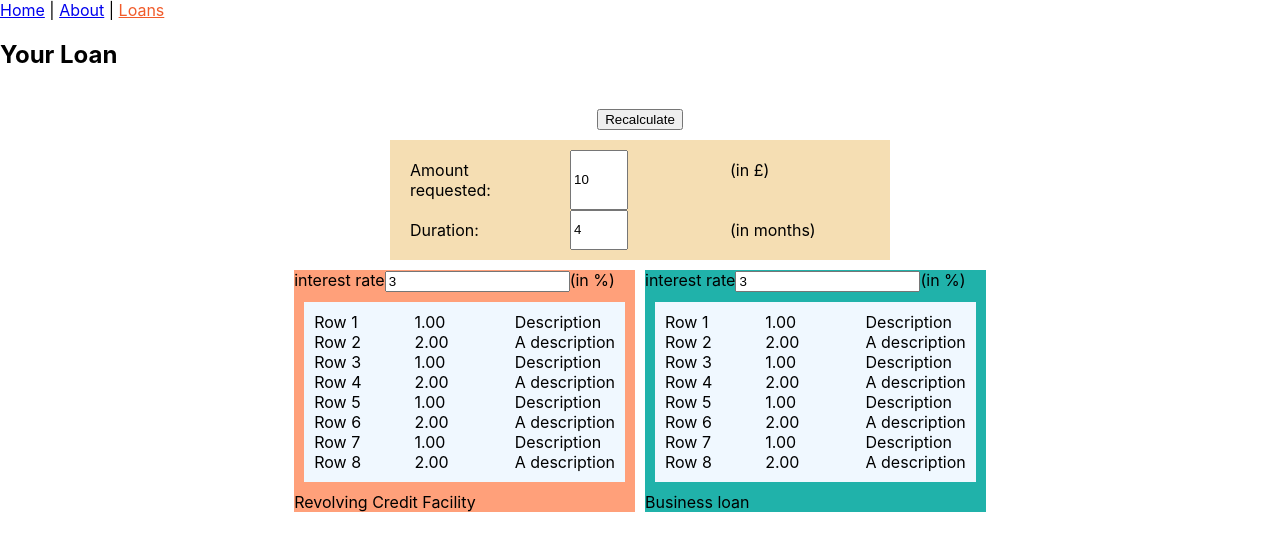
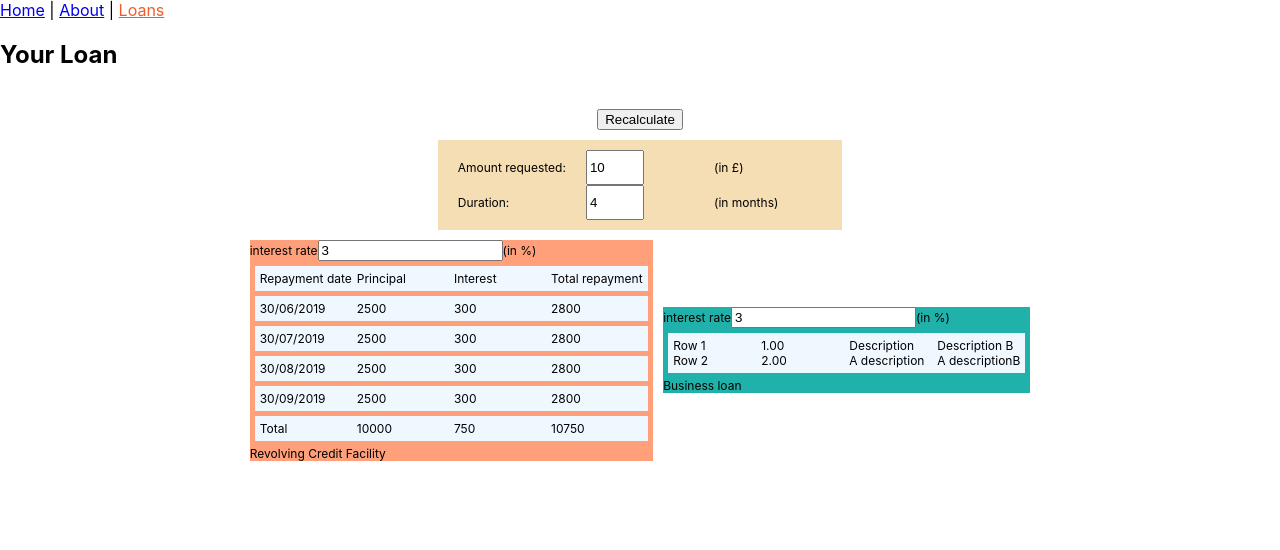
Before and after one commit to MarceloBarrera/brewery-app, a React (Create React App) app: page /loans in a window 1280 px wide. Shown: the top 550 px of the page. Built offline with nearby package versions, Linux system fonts and the light colour scheme.

Commit message:
loans - split into 2 components, utils created for calculations and display to table

```diff
--- a/src/components/loans/Loans.css
+++ b/src/components/loans/Loans.css
@@ -5,6 +5,7 @@
   height: 100px;
   padding: 20px;
   align-items: center;
+  font-size: 12px;
 }
 
 .loan-request {
@@ -49,9 +50,10 @@
 
 .loan-calculations .loan-table {
   display: grid;
-  grid-template-columns: 1fr 1fr 1fr;
+  grid-template-columns: 1fr 1fr 1fr 1fr;
   max-width: 480px;
-  padding: 10px;
+  padding: 5px;
   background-color: aliceblue;
-  margin: 10px;
+  margin: 5px;
+  column-gap: 5px;
 }
--- a/src/components/loans/Loans.tsx
+++ b/src/components/loans/Loans.tsx
@@ -1,4 +1,7 @@
+import BusinessLoans from "./businessLoan/BusinessLoan";
+import RevolvingCreditFacility from "./revolvingCreditFacility/RevolvingCreditFacility";
 import "./Loans.css";
+
 const Loans = () => (
   <>
     <h2>Your Loan</h2>
@@ -16,92 +19,8 @@ const Loans = () => (
       </div>
 
       <div className="loan-calculations">
-        <div style={{ backgroundColor: "lightsalmon" }}>
-          <div>
-            <label>interest rate</label>
-            <input
-              type="number"
-              name="interestRateRcf"
-              defaultValue="3"
-            ></input>
-            <span>(in %)</span>
-          </div>
-          <div className="loan-table">
-            <div>Row 1</div>
-            <div>1.00</div>
-            <div>Description</div>
-
-            <div>Row 2</div>
-            <div>2.00</div>
-            <div>A description</div>
-
-            <div>Row 3</div>
-            <div>1.00</div>
-            <div>Description</div>
-
-            <div>Row 4</div>
-            <div>2.00</div>
-            <div>A description</div>
-
-            <div>Row 5</div>
-            <div>1.00</div>
-            <div>Description</div>
-
-            <div>Row 6</div>
-            <div>2.00</div>
-            <div>A description</div>
-
-            <div>Row 7</div>
-            <div>1.00</div>
-            <div>Description</div>
-
-            <div>Row 8</div>
-            <div>2.00</div>
-            <div>A description</div>
-          </div>
-          <div>Revolving Credit Facility</div>
-        </div>
-        <div style={{ backgroundColor: "lightseagreen" }}>
-          <div>
-            <label>interest rate</label>
-            <input type="number" name="interestRateBl" defaultValue="3"></input>
-            <span>(in %)</span>
-          </div>
-          <div className="loan-table">
-            <div>Row 1</div>
-            <div>1.00</div>
-            <div>Description</div>
-
-            <div>Row 2</div>
-            <div>2.00</div>
-            <div>A description</div>
-
-            <div>Row 3</div>
-            <div>1.00</div>
-            <div>Description</div>
-
-            <div>Row 4</div>
-            <div>2.00</div>
-            <div>A description</div>
-
-            <div>Row 5</div>
-            <div>1.00</div>
-            <div>Description</div>
-
-            <div>Row 6</div>
-            <div>2.00</div>
-            <div>A description</div>
-
-            <div>Row 7</div>
-            <div>1.00</div>
-            <div>Description</div>
-
-            <div>Row 8</div>
-            <div>2.00</div>
-            <div>A description</div>
-          </div>
-          <div>Business loan</div>
-        </div>
+        <RevolvingCreditFacility amountRequested={10000} duration={4} />
+        <BusinessLoans amountRequested={10000} duration={4} />
       </div>
     </div>
   </>
--- /dev/null
+++ b/src/components/loans/businessLoan/BusinessLoan.tsx
@@ -0,0 +1,45 @@
+import { useState } from "react";
+import "../../loans/Loans.css";
+
+const BusinessLoans = ({
+  amountRequested,
+  duration,
+  interestRate = 3,
+}: {
+  amountRequested: number;
+  duration: number;
+  interestRate?: number;
+}) => {
+  const [interest, setInterest] = useState(interestRate);
+  const handleChange = (event: any) => {
+    setInterest(event.target.value);
+  };
+  return (
+    <div style={{ backgroundColor: "lightseagreen" }}>
+      <div>
+        <label>interest rate</label>
+        <input
+          type="number"
+          name="interestRateBl"
+          value={interest}
+          onChange={handleChange}
+        ></input>
+        <span>(in %)</span>
+      </div>
+      <div className="loan-table">
+        <div>Row 1</div>
+        <div>1.00</div>
+        <div>Description</div>
+        <div>Description B</div>
+
+        <div>Row 2</div>
+        <div>2.00</div>
+        <div>A description</div>
+        <div>A descriptionB</div>
+      </div>
+      <div>Business loan</div>
+    </div>
+  );
+};
+
+export default BusinessLoans;
--- /dev/null
+++ b/src/components/loans/revolvingCreditFacility/RevolvingCreditFacility.tsx
@@ -0,0 +1,62 @@
+import { useState } from "react";
+import "../../loans/Loans.css";
+import { calculateRepayments } from "./revolving-credit-facility-utils";
+
+const RevolvingCreditFacility = ({
+  amountRequested,
+  duration,
+  interestRate = 3,
+}: {
+  amountRequested: number;
+  duration: number;
+  interestRate?: number;
+}) => {
+  const [interest, setInterest] = useState(interestRate);
+  const handleChange = (event: any) => {
+    setInterest(event.target.value);
+  };
+
+  const calculations = calculateRepayments(amountRequested, duration);
+
+  return (
+    <div style={{ backgroundColor: "lightsalmon" }}>
+      <div>
+        <label>interest rate</label>
+        <input
+          type="number"
+          name="interestRateRcf"
+          value={interest}
+          onChange={handleChange}
+        ></input>
+        <span>(in %)</span>
+      </div>
+
+      <div className="loan-table">
+        <div>Repayment date</div>
+        <div>Principal</div>
+        <div>Interest</div>
+        <div>Total repayment</div>
+      </div>
+      {calculations.repayments.map((r, index) => {
+        return (
+          <div key={index} className="loan-table">
+            <div>{r.repaymentDate}</div>
+            <div>{r.principalAmount}</div>
+            <div>{r.interest}</div>
+            <div>{r.totalRepayment}</div>
+          </div>
+        );
+      })}
+      <div className="loan-table">
+        <div>Total</div>
+        <div>{calculations.totals.principal}</div>
+        <div>{calculations.totals.interest}</div>
+        <div>{calculations.totals.totalRepayment}</div>
+      </div>
+
+      <div>Revolving Credit Facility</div>
+    </div>
+  );
+};
+
+export default RevolvingCreditFacility;
--- /dev/null
+++ b/src/components/loans/revolvingCreditFacility/revolving-credit-facility-utils.ts
@@ -0,0 +1,37 @@
+export const calculateRepayments = (
+  amountRequested: number,
+  duration: number
+) => {
+  console.log(amountRequested);
+  console.log(duration);
+
+  return {
+    totals: { principal: 10000, interest: 750, totalRepayment: 10750 },
+    repayments: [
+      {
+        repaymentDate: "30/06/2019",
+        principalAmount: 2500,
+        interest: 300,
+        totalRepayment: 2800,
+      },
+      {
+        repaymentDate: "30/07/2019",
+        principalAmount: 2500,
+        interest: 300,
+        totalRepayment: 2800,
+      },
+      {
+        repaymentDate: "30/08/2019",
+        principalAmount: 2500,
+        interest: 300,
+        totalRepayment: 2800,
+      },
+      {
+        repaymentDate: "30/09/2019",
+        principalAmount: 2500,
+        interest: 300,
+        totalRepayment: 2800,
+      },
+    ],
+  };
+};
```
